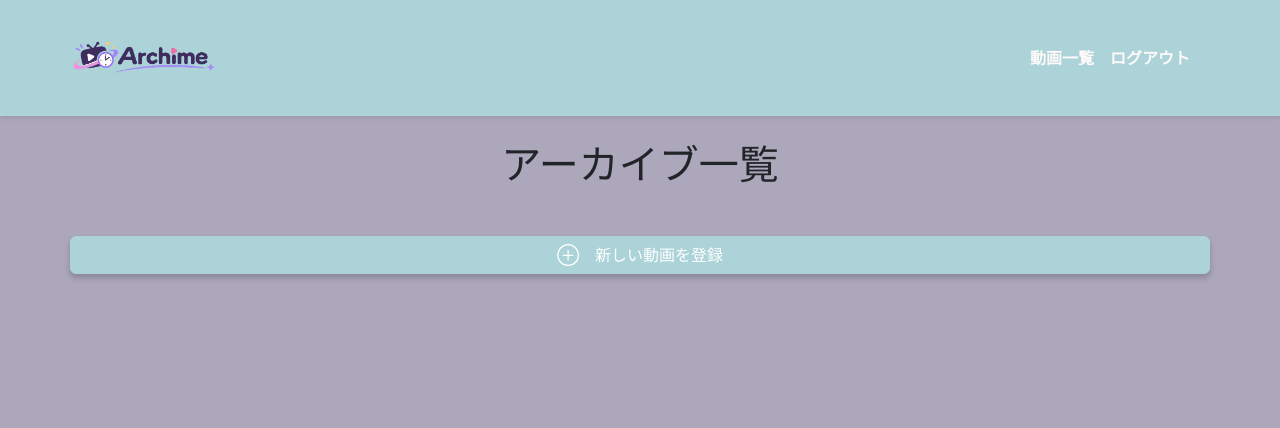
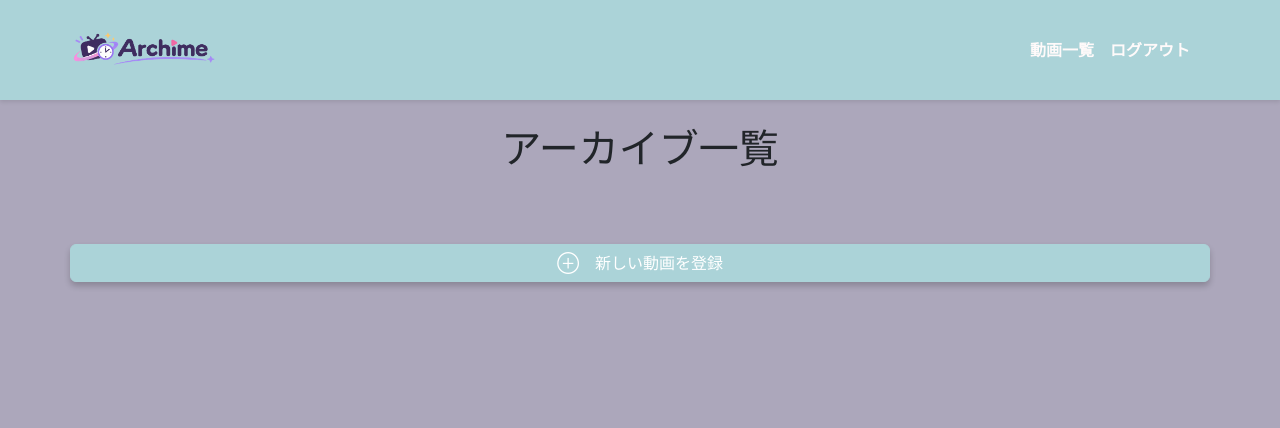
Before and after one commit to bon0502/archive_tracker, a Rails app: page /archives in a window 1280 px wide. Shown: the top 428 px of the page. Run offline with Rails 7, Linux system fonts and the light colour scheme; the visitor is signed in with stand-in values (Sample User, id 1); data that the repository does not hold is empty; style sheets or scripts are compiled from the project's sources; parts of the project's set-up code (start-up, migrations or seed data) failed here and were passed over; some libraries are stand-ins or nearby versions.

Commit message:
ヘッダーの大きさ変更、表示文字の隙間の調整

```diff
--- a/app/assets/stylesheets/header.scss
+++ b/app/assets/stylesheets/header.scss
@@ -19,3 +19,8 @@ header {
   color: #000000;
   }
 }
+
+.navbar {
+  padding-top: 0px;
+  padding-bottom: 0px;
+}
--- a/app/views/archives/edit.html.erb
+++ b/app/views/archives/edit.html.erb
@@ -1,4 +1,4 @@
-<h1 class="text-center mb-4 mt-4">アーカイブ編集</h1>
+<h1 class="text-center mb-5 mt-4">アーカイブ編集</h1>
 
 <div class="container pb-5">
   <div class="row justify-content-center">
--- a/app/views/archives/index.html.erb
+++ b/app/views/archives/index.html.erb
@@ -1,4 +1,4 @@
-<h1 class="text-center mb-4 mt-4">アーカイブ一覧</h1>
+<h1 class="text-center mb-5 mt-4">アーカイブ一覧</h1>
 
 <div class="container">
   <div class="row">
--- a/app/views/archives/new.html.erb
+++ b/app/views/archives/new.html.erb
@@ -1,4 +1,4 @@
-<h1 class="text-center mb-4 mt-4">アーカイブ新規登録</h1>
+<h1 class="text-center mb-5 mt-4">アーカイブ新規登録</h1>
 
 <div class="container pb-5">
   <div class="row justify-content-center">
--- a/app/views/archives/show.html.erb
+++ b/app/views/archives/show.html.erb
@@ -1,4 +1,4 @@
-<h1 class="text-center mb-4 mt-4">アーカイブ詳細</h1>
+<h1 class="text-center mb-5 mt-4">アーカイブ詳細</h1>
 
 <div class="container pb-5">
   <div class="row justify-content-center">
```
